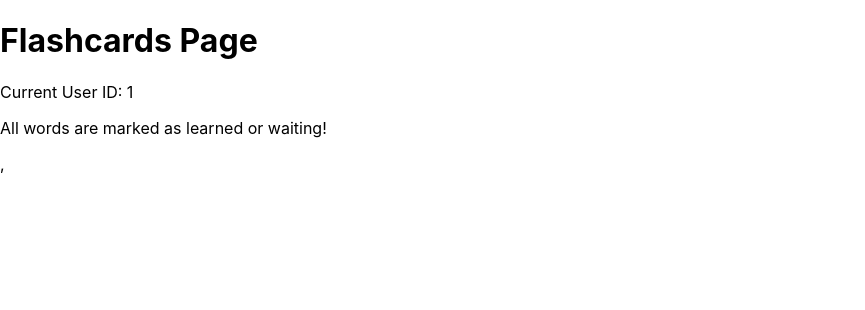
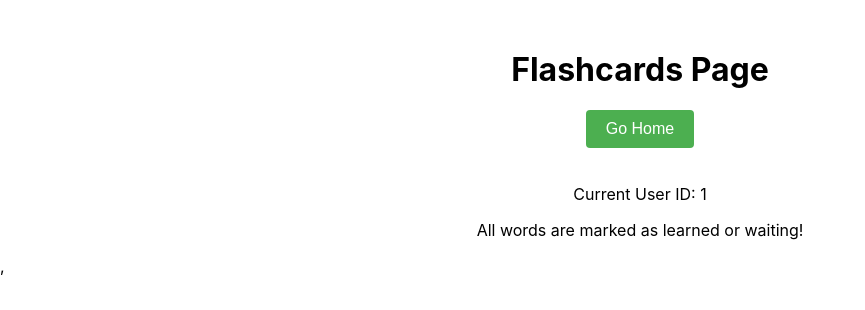
Before and after one commit to unsupervised-machine/vocab_builder_frontend, a React (Create React App) app: page /flashcards in a window 1280 px wide. Shown: the top 310 px of the page, without its empty margins (0-865 px from the left). Built offline with nearby package versions, Linux system fonts and the light colour scheme; no server answers.

Commit message:
Sync 1.5 Return home page button added to every page

```diff
--- a/src/App.js
+++ b/src/App.js
@@ -6,6 +6,7 @@ import AddCardPage from "./pages/AddCardPage";
 import LoginPage from "./pages/LoginPage";
 import RegisterPage from "./pages/RegisterPage";
 import { AuthProvider } from "./contexts/AuthContext";
+
 
 function App() {
   return (
--- a/src/pages/AddCardPage.js
+++ b/src/pages/AddCardPage.js
@@ -1,6 +1,8 @@
 import React, {useState, useEffect, useContext} from "react";
 import {fetchWords, updateProgress} from "../services/api";
 import {AuthContext} from "../contexts/AuthContext";
+import { useNavigate } from "react-router-dom"; // Import useNavigate
+
 
 
 function AddCardPage() {
@@ -11,6 +13,9 @@ function AddCardPage() {
   const [newWord, setNewWord] = useState(""); // State for adding a new word
   const [showForm, setShowForm] = useState(false); // Toggle form visibility
   const [error, setError] = useState(""); // For any error message
+
+  const navigate = useNavigate(); // Initialize useNavigate
+
 
   // Fetch the list of words from the database on component mount
   // Fetch the list of words using the imported fetchWords function
@@ -94,6 +99,23 @@ function AddCardPage() {
   return (
     <div style={{ textAlign: "center", marginTop: "50px" }}>
       <h1>Add or Select Word</h1>
+
+      {/* Go Home Button */}
+      <button
+        onClick={() => navigate("/")} // Navigate to home page
+        style={{
+          padding: "10px 20px",
+          fontSize: "16px",
+          backgroundColor: "#4CAF50",
+          color: "white",
+          border: "none",
+          borderRadius: "4px",
+          marginBottom: "20px",
+        }}
+      >
+        Go Home
+      </button>
+
 
       {/* Dropdown for selecting an existing word */}
       <div style={{ marginBottom: "20px" }}>
--- a/src/pages/FlashcardsPage.js
+++ b/src/pages/FlashcardsPage.js
@@ -2,6 +2,8 @@ import React, {useContext, useEffect, useState} from "react";
 import Flashcard from "../components/Flashcard";
 import {fetchProgress, fetchUserById, fetchUserByEmail, fetchWords, updateProgress, fetchUserWords} from "../services/api";
 import {AuthContext} from "../contexts/AuthContext";
+import { useNavigate } from "react-router-dom";
+
 
 const FlashcardsPage = () => {
   const { userId } = useContext(AuthContext);
@@ -11,6 +13,8 @@ const FlashcardsPage = () => {
   const [wordQueue, setWordQueue] = useState(null);
   const [userProgress, setUserProgress] = useState([]);
   const [currentIndex, setCurrentIndex] = useState(0);
+  const navigate = useNavigate();
+
 
 
   // Fetch user data inside useEffect
@@ -148,8 +152,22 @@ const FlashcardsPage = () => {
 
 
   return (
-      <div>
-        <h1>Flashcards Page</h1>
+      <div style={{textAlign: "center", marginTop: "50px"}}><h1>Flashcards Page</h1>
+        {/* Go Home Button */}
+        <button
+            onClick={() => navigate("/")} // Navigate to home page
+            style={{
+              padding: "10px 20px",
+              fontSize: "16px",
+              backgroundColor: "#4CAF50",
+              color: "white",
+              border: "none",
+              borderRadius: "4px",
+              marginBottom: "20px",
+            }}
+        >
+          Go Home
+        </button>
         <p>Current User ID: {userId}</p>
         {wordQueue && wordQueue.length > 0 ? (
             <Flashcard
--- a/src/pages/LoginPage.js
+++ b/src/pages/LoginPage.js
@@ -31,6 +31,22 @@ function LoginPage() {
   return (
     <div style={{ textAlign: "center", marginTop: "50px" }}>
       <h1>Login</h1>
+      {/* Go Home Button */}
+      <button
+        onClick={() => navigate("/")} // Navigate to home page
+        style={{
+          padding: "10px 20px",
+          fontSize: "16px",
+          backgroundColor: "#4CAF50",
+          color: "white",
+          border: "none",
+          borderRadius: "4px",
+          marginBottom: "20px",
+        }}
+      >
+        Go Home
+      </button>
+
       <div style={{ marginBottom: "20px" }}>
         <input
           type="text"
--- a/src/pages/RegisterPage.js
+++ b/src/pages/RegisterPage.js
@@ -28,6 +28,22 @@ function RegisterPage() {
   return (
     <div style={{ textAlign: "center", marginTop: "50px" }}>
       <h1>Register</h1>
+      {/* Go Home Button */}
+      <button
+        onClick={() => navigate("/")} // Navigate to home page
+        style={{
+          padding: "10px 20px",
+          fontSize: "16px",
+          backgroundColor: "#4CAF50",
+          color: "white",
+          border: "none",
+          borderRadius: "4px",
+          marginBottom: "20px",
+        }}
+      >
+        Go Home
+      </button>
+
       <div style={{ marginBottom: "20px" }}>
         <input
           type="text"
```
